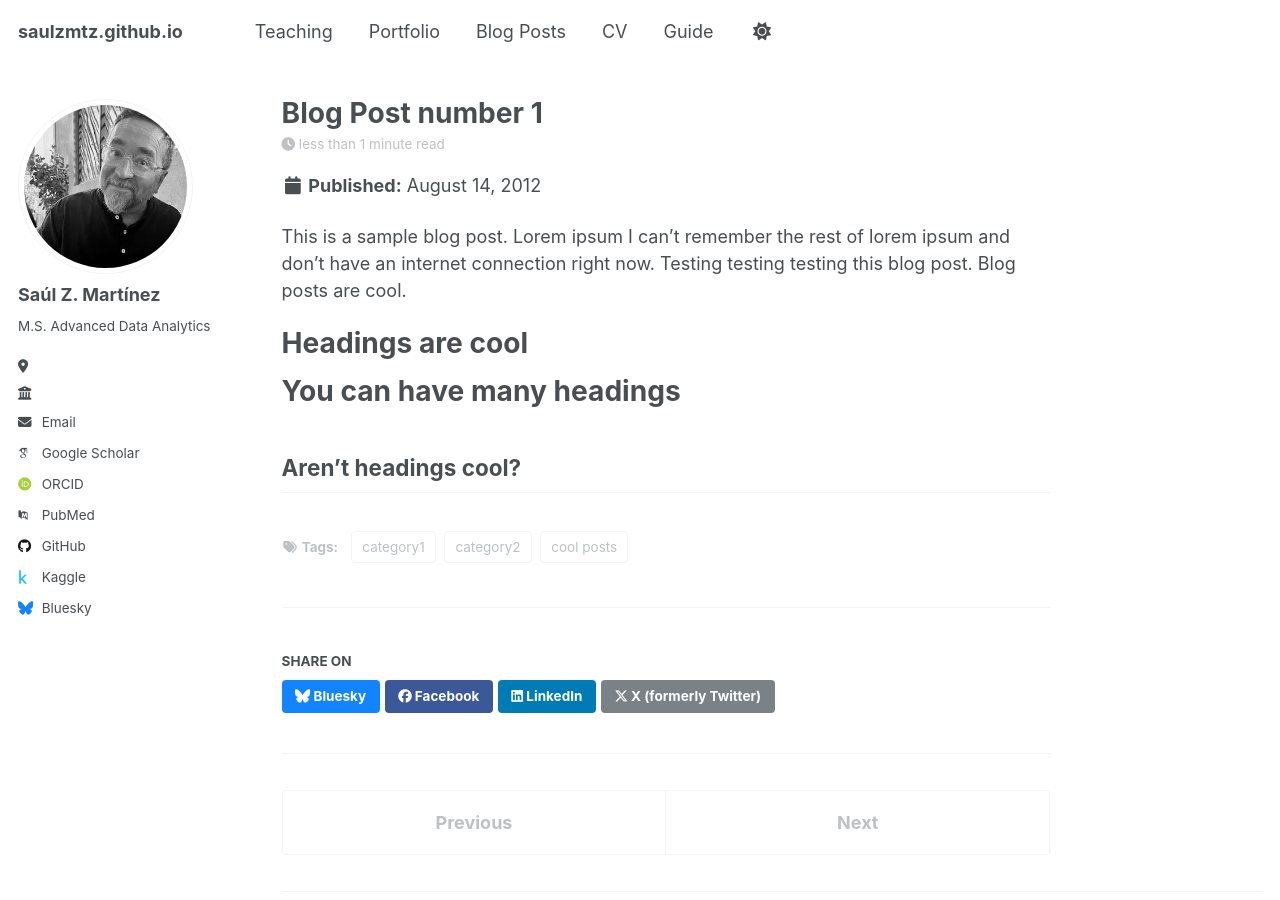
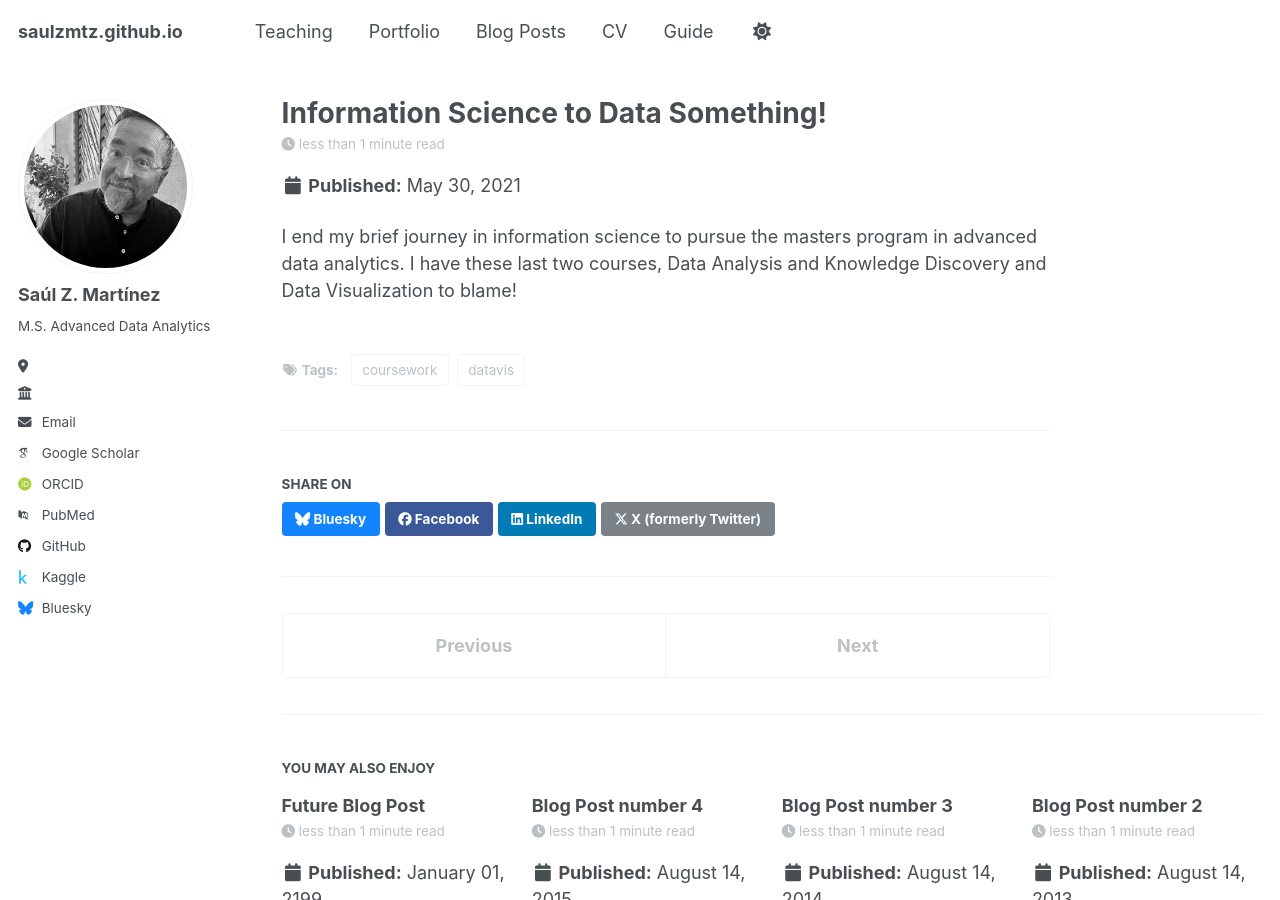
Before and after one commit to saulzmtz/saulzmtz.github.io, a Jekyll site: the page built from _posts/2012-08-14-blog-post-1.md, in a window 1280 px wide and 900 px high. Built offline with Jekyll 4.4.1, drawn with Linux system fonts in a browser that asks for light colours; some web fonts are replaced; a script that is not in the unit is left out.

Commit message:
Revise blog post with new title and content
Updated blog post title, date, permalink, and tags. Modified content to reflect a new focus on data analytics.

```diff
--- a/_posts/2012-08-14-blog-post-1.md
+++ b/_posts/2012-08-14-blog-post-1.md
@@ -1,20 +1,11 @@
 ---
-title: 'Blog Post number 1'
-date: 2012-08-14
-permalink: /posts/2012/08/blog-post-1/
+title: 'Information Science to Data Something!'
+date: 2021-05-30
+permalink: /posts/2012/08/infotodata/
 tags:
-  - cool posts
-  - category1
-  - category2
+  - coursework
+  - datavis
+
 ---
 
-This is a sample blog post. Lorem ipsum I can't remember the rest of lorem ipsum and don't have an internet connection right now. Testing testing testing this blog post. Blog posts are cool.
-
-Headings are cool
-======
-
-You can have many headings
-======
-
-Aren't headings cool?
-------
+I end my brief journey in information science to pursue the masters program in advanced data analytics. I have these last two courses, Data Analysis and Knowledge Discovery and Data Visualization to blame!
```
